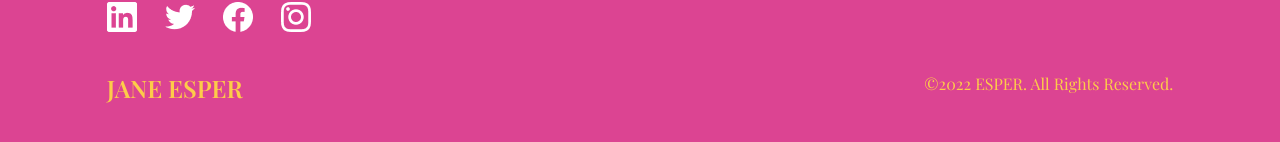
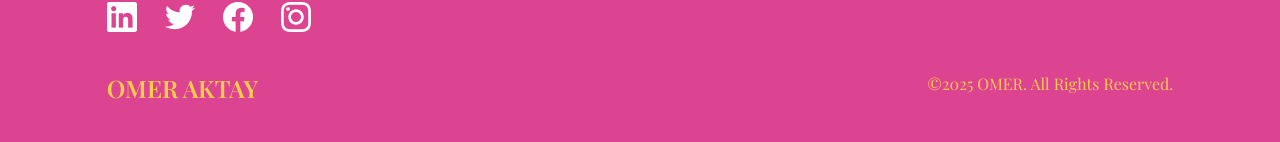
Before and after one commit to 2nas159/portfolio, a React (Vite) app: page / in a window 1280 px wide. Shown: the part 4975-5117 px from the top of the page. Built offline with nearby package versions, Linux system fonts and the light colour scheme.

Commit message:
Update Footer.jsx

```diff
--- a/src/scenes/Footer.jsx
+++ b/src/scenes/Footer.jsx
@@ -8,10 +8,10 @@ const Footer = () => {
         <SocialMediaIcons />
         <div className="md:flex justify-center md:justify-between text-center ">
           <p className="font-playfair font-semibold text-2xl text-yellow">
-            JANE ESPER
+            OMER AKTAY
           </p>
           <p className="font-playfair text-md text-yellow">
-            ©2022 ESPER. All Rights Reserved.
+            ©2025 OMER. All Rights Reserved.
           </p>
         </div>
       </div>
```
